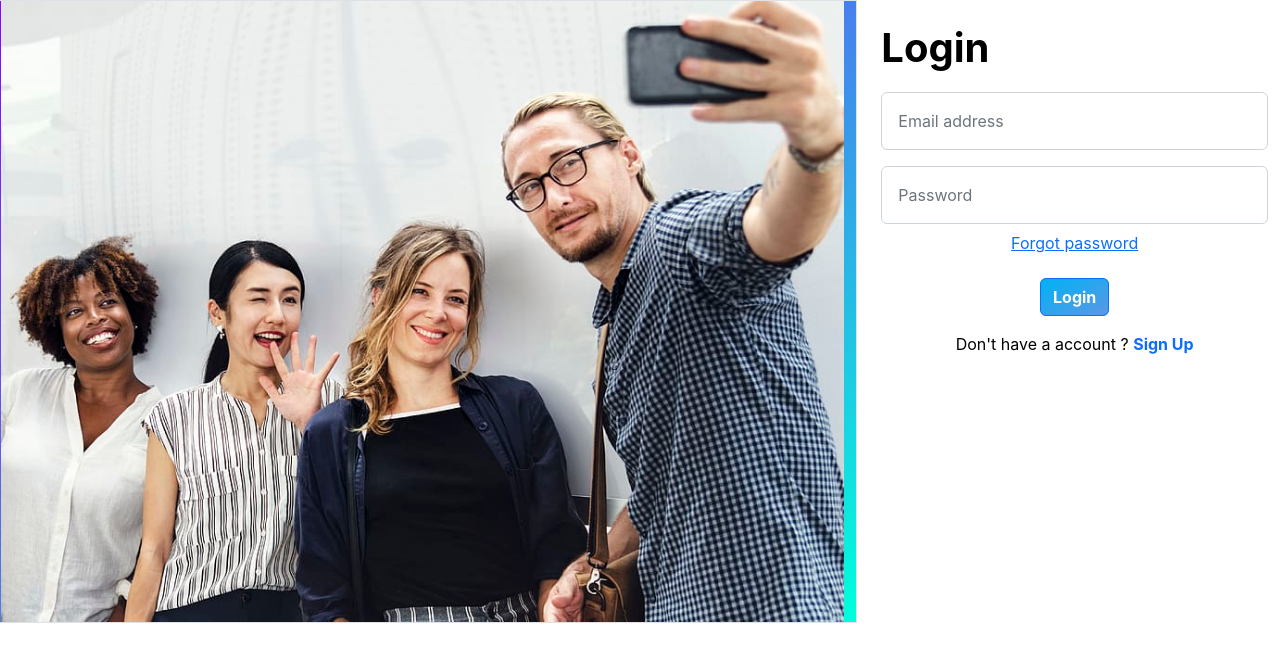
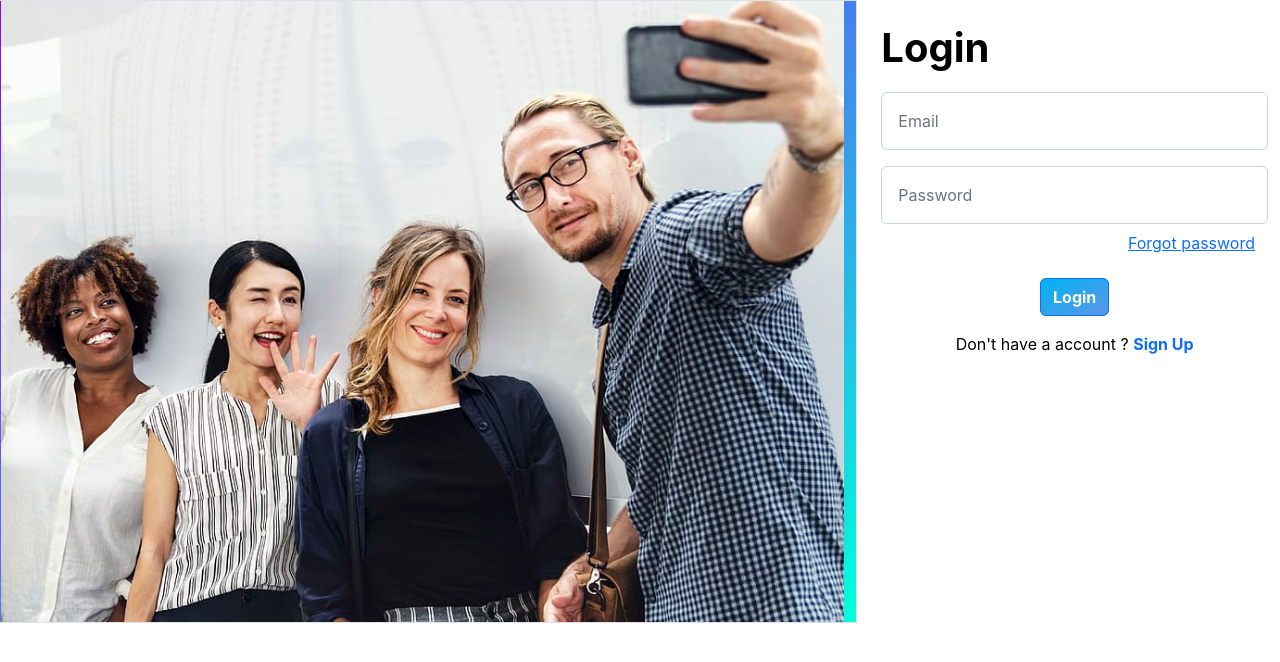
Before and after one commit to nishain-de-silva/WeatherMonitor, a React (Create React App) app: page /auth in a window 1280 px wide. Shown: the top 662 px of the page. Built offline with nearby package versions, Linux system fonts and the light colour scheme; no server answers.

Commit message:
service architecture refactor

```diff
--- /dev/null
+++ b/src/pages/auth/components/ErrorMessager.jsx
@@ -0,0 +1,25 @@
+import { forwardRef, useImperativeHandle, useState } from "react";
+import { checkNonEmptyFields, checkValidation } from "../../../services/validationService";
+
+export default forwardRef(({ }, ref) => {
+    const [message, setMessage] = useState(null)
+    const showMessage = (message) => {
+        setMessage(message)
+        setTimeout(() => {
+            setMessage(null)
+        }, 2500)
+    }
+    useImperativeHandle(ref, () => ({
+        show: showMessage,
+        safeValidate: (fields, callbackOnSafe) => {
+            const errorMessage = checkValidation(fields)
+            if(errorMessage) showMessage(errorMessage)
+            else callbackOnSafe(fields)
+        }
+    }))
+
+    if (!message) return null
+    return <div class="alert alert-danger" role="alert">
+        {message}
+    </div>
+})
--- /dev/null
+++ b/src/pages/auth/components/InputField.jsx
@@ -0,0 +1,36 @@
+import { getFieldValidator } from "../../../services/validationService"
+
+export default ({ placeholder, name, state, addtionalComponent = null }) => {
+    const [values, setValues] = state
+    const handleChange = (event) => {
+        setValues({
+            ...values,
+            [name]: event.target.value
+        })
+    }
+
+    const getType = () => {
+        if (name === 'email') return 'email'
+        if (['confirmPassword', 'password'].includes(name)) return 'password'
+        return undefined
+    }
+
+    const renderErrorMessage = () => {
+        const errorMessage = getFieldValidator(name, values)
+        if (errorMessage) return <div class="invalid-feedback">
+            {errorMessage}
+        </div>
+        return null
+    }
+
+    return <div class="mb-3" key={name}>
+        <input
+            type={getType()}
+            class={`form-control p-3`}
+            value={values[name]}
+            onChange={handleChange}
+            placeholder={placeholder} />
+        {renderErrorMessage()}
+        {addtionalComponent}
+    </div>
+}
--- /dev/null
+++ b/src/pages/auth/components/InputForm.jsx
@@ -0,0 +1,70 @@
+import { forwardRef, useImperativeHandle, useMemo, useRef, useState } from "react"
+import InputField from "./InputField"
+import ErrorMessager from "./ErrorMessager"
+
+const SIGN_IN_FIELDS = [
+    { name: 'email', placeholder: 'Email' },
+    { name: 'password', placeholder: 'Password' }
+]
+const REGISTER_FIELDS = [
+    { name: 'username', placeholder: 'Username' },
+    { name: 'email', placeholder: 'Email' },
+    { name: 'password', placeholder: 'Password' },
+    { name: 'confirmPassword', placeholder: 'Confirm password' },
+]
+
+export default forwardRef(({ onSignIn, onRegister }, ref) => {
+    const [isLogin, setIsLogin] = useState(true)
+    const messengerRef = useRef()
+    useImperativeHandle(ref, () => ({
+        showMessage: (message) => {
+            messengerRef.current.show(message)
+        }
+    }), [])
+
+    const formData = useState({ email: '', password: '' })
+    const handleSubmit = () => {
+        if (isLogin) messengerRef.current.safeValidate(formData[0], onSignIn)
+        else messengerRef.current.safeValidate(formData[0], onRegister)
+    }
+    const swapMode = () => {
+        const setFormData = formData[1]
+        const emptyTemplate = (isLogin ? REGISTER_FIELDS : SIGN_IN_FIELDS).reduce((obj, field) => {
+            obj[field.name] = ''
+            return obj
+        }, {})
+        setFormData(emptyTemplate)
+        setIsLogin(!isLogin)
+    }
+
+    return <div>
+       <div class="d-flex align-items-start mb-3 pb-1">
+            <span class="h1 fw-bold mb-0">{isLogin ? "Login" : "Sign Up"}</span>
+        </div>
+        {(isLogin ? SIGN_IN_FIELDS : REGISTER_FIELDS).map((field) =>
+        <InputField
+            state={formData}
+            name={field.name}
+            placeholder={field.placeholder}
+            addtionalComponent={
+                isLogin && field.name == 'password' ?
+                    <div className="d-flex flex-row-reverse">
+                <button type="button" class="btn btn-link">Forgot password</button>
+            </div>  : null}
+        />)}
+
+        <ErrorMessager ref={messengerRef} />
+
+        <button
+            className='btn fw-bold btn-primary'
+            onClick={handleSubmit}
+            style={{ backgroundImage: 'linear-gradient(to right bottom, rgb(0 178 244), rgb(91 151 229))' }}
+        >
+            {isLogin ? "Login" : "Sign Up"}
+        </button>
+        <div className='mt-3'>
+            <p>{isLogin ? "Don't have a account ? " : "Already have an accont ? "}<span
+                onClick={swapMode} className='link-primary fw-bold'>{isLogin ? "Sign Up" : "Login"}</span></p>
+        </div>
+    </div>
+})
--- /dev/null
+++ b/src/pages/auth/components/PasswordResetForm.jsx
@@ -0,0 +1,76 @@
+import { forwardRef, useImperativeHandle, useRef, useState } from "react"
+import InputField from "./InputField"
+import ErrorMessager from "./ErrorMessager"
+
+export default forwardRef(({ onEmailSubmit, onResetCodeSubmit, onNewPasswordUpdate }, ref) => {
+    const [stage, setStage] = useState(0)
+    const inputData = useState({ email: '' })
+    const messengerRef = useRef()
+
+    useImperativeHandle(ref, () => ({
+        showError: (message) => {
+            messengerRef.current.show(message)
+        }
+    }), [])
+
+    const Steps = [
+        {
+            title: 'Enter email to send reset code',
+            fields: [
+                { name: 'email', placeholder: 'Email address' }
+            ],
+            buttonName: 'Submit Email',
+            callback: onEmailSubmit
+        },
+        {
+            title: 'Enter password reset code on you email',
+            fields: [
+                { name: 'resetCode', placeholder: 'Password reset code' }
+            ],
+            buttonName: 'Submit Code',
+            callback: onResetCodeSubmit
+        },
+        {
+            title: 'Enter new password',
+            fields: [
+                { name: 'password', placeholder: 'Password' },
+                { name: 'confirmPassword', placeholder: 'Confirm password' }
+            ],
+            buttonName: 'Update password',
+            callback: onNewPasswordUpdate
+        }
+    ]
+
+    const buildForm = () => {
+        return <>
+            <span class="h1 fw-bold mb-0">{Steps[stage].title}</span>
+            {Steps[stage].fields.map((field) =>
+                <InputField
+                    state={inputData}
+                    name={field.name}
+                    placeholder={field.placeholder} />
+            )}
+        </>
+    }
+
+    const handleSubmit = () => {
+        messengerRef.current.safeValidate(inputData[0], Steps[stage].callback)
+        setStage(stage + 1)
+        Steps[stage].fields.reduce((formData, field) => {
+            formData[field.name] = ''
+            return formData
+        }, {})
+    }
+
+    return <div className="d-flex align-items-start mb-3 pb-1">
+        {buildForm()}
+        <ErrorMessager ref={messengerRef} />
+        <button
+            className='btn fw-bold btn-primary'
+            onClick={handleSubmit}
+            style={{ backgroundImage: 'linear-gradient(to right bottom, rgb(0 178 244), rgb(91 151 229))' }}
+        >
+            {Steps[stage].buttonName}
+        </button>
+    </div>
+})
--- a/src/pages/auth/index.jsx
+++ b/src/pages/auth/index.jsx
@@ -1,60 +1,29 @@
 import logo from './logo.svg';
 import './App.css';
 import background from './login-background.jpg'
-import { useMemo, useState } from 'react';
-import Network from '../../Network';
-import { signInWithEmailAndPassword, createUserWithEmailAndPassword, getAuth, updateCurrentUser } from 'firebase/auth'
-import { checkForExistence, getEmailErrorMessage, isPasswordsMatch } from '../../services/validationService';
+import { useMemo, useRef, useState } from 'react';
+import { signInWithEmailAndPassword, createUserWithEmailAndPassword, getAuth, updateCurrentUser, sendPasswordResetEmail, verifyPasswordResetCode } from 'firebase/auth'
 import { useNavigate } from 'react-router-dom';
+import InputForm from './components/InputForm';
+import PasswordResetForm from './components/PasswordResetForm';
 
 const auth = getAuth()
 function Auth() {
   const navigate = useNavigate()
-  const [isLogin, setIsLogin] = useState(true)
-  const [alertMessage, setAlertMessage] = useState('')
 
-  const [username, setUsername] = useState('')
-  const [email, setEmail] = useState('')
-  const [password, setPassword] = useState('')
-  const [confirmPassword, setConfirmPassword] = useState('')
+  const inputFormRef = useRef()
+  const forgetPasswordFormRef = useRef()
+  const [showForgetPasswordForm, setShowForgetPasswordForm] = useState(false)
 
-  const onChange = (setCallback) => {
-    return (event) => {
-      setCallback(event.target.value)
-    }
-  }
-
-  const showAlert = (message) => {
-    setAlertMessage(message)
-    setTimeout(() => {
-      setAlertMessage('')
-    }, 3500)
-  }
-
-  const emailErrorMessage = useMemo(() => getEmailErrorMessage(email), [email])
-
-  const signInOrSignUp = async () => {
-    if (isLogin) {
-      const errorMessage = checkForExistence({ email, password }) || emailErrorMessage
-      if (errorMessage) {
-        setAlertMessage(errorMessage)
-        return
-      }
+  const onSignIn = ({ email, password }) => {
     signInWithEmailAndPassword(auth, email, password).then((credentials) => {
       navigate('/home')
     }).catch(({ code }) => {
       console.log(code)
     })
-    } else {
-
-      const errorMessage = checkForExistence({ username, email, password })
-        || emailErrorMessage
-        || isPasswordsMatch(password, confirmPassword)
-      if (errorMessage) {
-        setAlertMessage(errorMessage)
-        return
   }
 
+  const onRegister = ({ username, email, password, confirmPassword }) => {
     createUserWithEmailAndPassword(auth, email, password).then((credentials) => {
       credentials.user.displayName = username
       updateCurrentUser(auth, credentials.user)
@@ -63,14 +32,17 @@ function Auth() {
       console.log(code)
     })
   }
+
+  const requestPasswordReset = ({ email }) => {
+    sendPasswordResetEmail(email)
   }
 
-  const swapMode = () => {
-    setIsLogin(!isLogin)
-    setPassword('')
-    setEmail('')
-    setConfirmPassword('')
-    setUsername('')
+  const submitPasswordResetCode = ({ resetCode }) => {
+    verifyPasswordResetCode(resetCode)
+  }
+
+  const updatePassword = ({ password }) => {
+
   }
 
   return (
@@ -80,57 +52,14 @@ function Auth() {
           backgroundImage: 'linear-gradient(to right bottom, #8e00ff, #00ffdb)'
         }} />
 
-        <div class="col-4 p-4 text-black d- flex">
-          <div class="d-flex align-items-start mb-3 pb-1">
-            <span class="h1 fw-bold mb-0">{isLogin ? "Login" : "Sign Up"}</span>
-          </div>
-          {!isLogin && <div class="mb-3">
-            <input
-              class="form-control p-3"
-              onChange={onChange(setUsername)}
-              placeholder="Username" />
-          </div>}
-          <div class="mb-3">
-            <input
-              type="email"
-              class="form-control p-3"
-              value={email}
-              onChange={onChange(setEmail)}
-              placeholder="Email address" />
-          </div>
-          <div class="mb-3">
-            <input
-              class="form-control p-3"
-              value={password}
-              type='password'
-              onChange={onChange(setPassword)}
-              placeholder="Password" />
-              {isLogin && <button type="button" class="btn float-left btn-link">Forgot password</button>}
-
-          </div>
-          {!isLogin && <div class="mb-3">
-            <input
-              class="form-control p-3"
-              value={confirmPassword}
-              type='password'
-              onChange={onChange(setConfirmPassword)}
-              placeholder="Confirm Password" />
-          </div>}
-          {!!alertMessage && <div class="alert alert-danger" role="alert">
-            {alertMessage}
-          </div>}
-
-          <button
-            className='btn fw-bold btn-primary'
-            onClick={signInOrSignUp}
-            style={{ backgroundImage: 'linear-gradient(to right bottom, rgb(0 178 244), rgb(91 151 229))' }}
-          >
-            {isLogin ? "Login" : "Sign Up"}
-          </button>
-          <div className='mt-3'>
-            <p>{isLogin ? "Don't have a account ? " : "Already have an accont ? "}<span
-              onClick={swapMode} className='link-primary fw-bold'>{isLogin ? "Sign Up" : "Login"}</span></p>
-          </div>
+        <div class="col-4 p-4 text-black">
+          {showForgetPasswordForm ? <PasswordResetForm
+            ref={forgetPasswordFormRef}
+            onEmailSubmit={requestPasswordReset}
+            onResetCodeSubmit={submitPasswordResetCode}
+            onNewPasswordUpdate={updatePassword}
+          /> :
+            <InputForm ref={inputFormRef} onSignIn={onSignIn} onRegister={onRegister} />}
         </div>
       </div>
     </div>
--- a/src/services/validationService.js
+++ b/src/services/validationService.js
@@ -1,4 +1,25 @@
-export function checkForExistence(fields) {
+import { useMemo } from "react"
+
+function checkFieldSpecificIssues(fields) {
+    if(fields.email) return getEmailError(fields.email)
+    else if(fields.confirmPassword && fields.password)
+        return getPasswordError(fields.password, fields.confirmPassword)
+    return undefined
+}
+
+export function getFieldValidator(fieldName, fields) {
+    if(fieldName === 'email') {
+        return getEmailError(fields.email)
+    } else if (fieldName === 'confirmPassword') {
+        return getPasswordError(fields.password, fields.confirmPassword)
+    }
+}
+
+export function checkValidation(fields) {
+    return checkNonEmptyFields(fields) || checkFieldSpecificIssues(fields)
+}
+
+export function checkNonEmptyFields(fields) {
     const emptyFields = []
     for(const fieldName in fields) {
         if(!fields[fieldName]) emptyFields.push(fieldName)
@@ -8,14 +29,14 @@ export function checkForExistence(fields) {
     return undefined
 }
 
-export function getEmailErrorMessage(email) {
+function getEmailError(email) {
     const emailRegex = /^\w+([\.-]?\w+)*@\w+([\.-]?\w+)*(\.\w{2,3})+$/
     if(emailRegex.test(email))
         return undefined
     return 'please provide valid email address'
 }
 
-export function isPasswordsMatch(password, confirmPassword) {
+function getPasswordError(password, confirmPassword) {
     if (password != confirmPassword)
      return 'password and confirm password should match'
     return undefined
```
Lines whose indentation alone changed are shown as unchanged.
